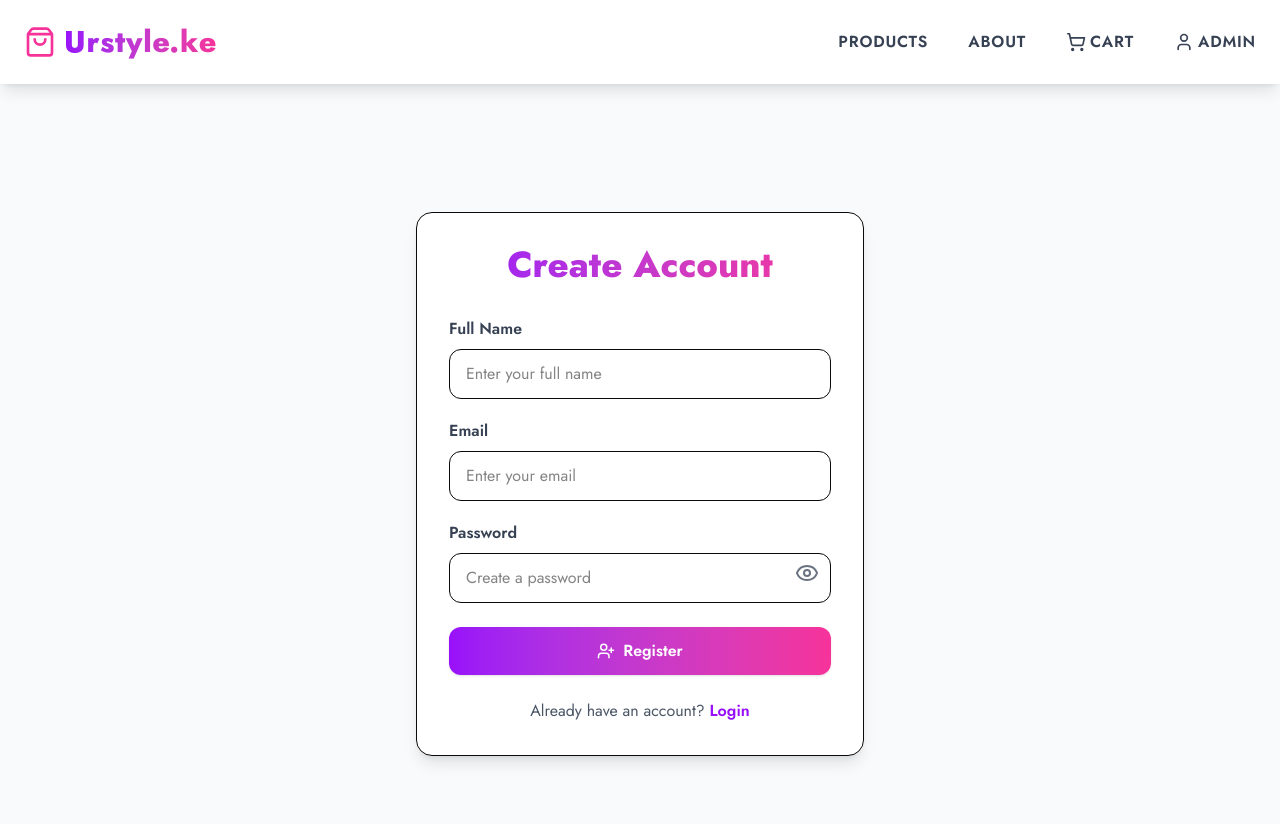
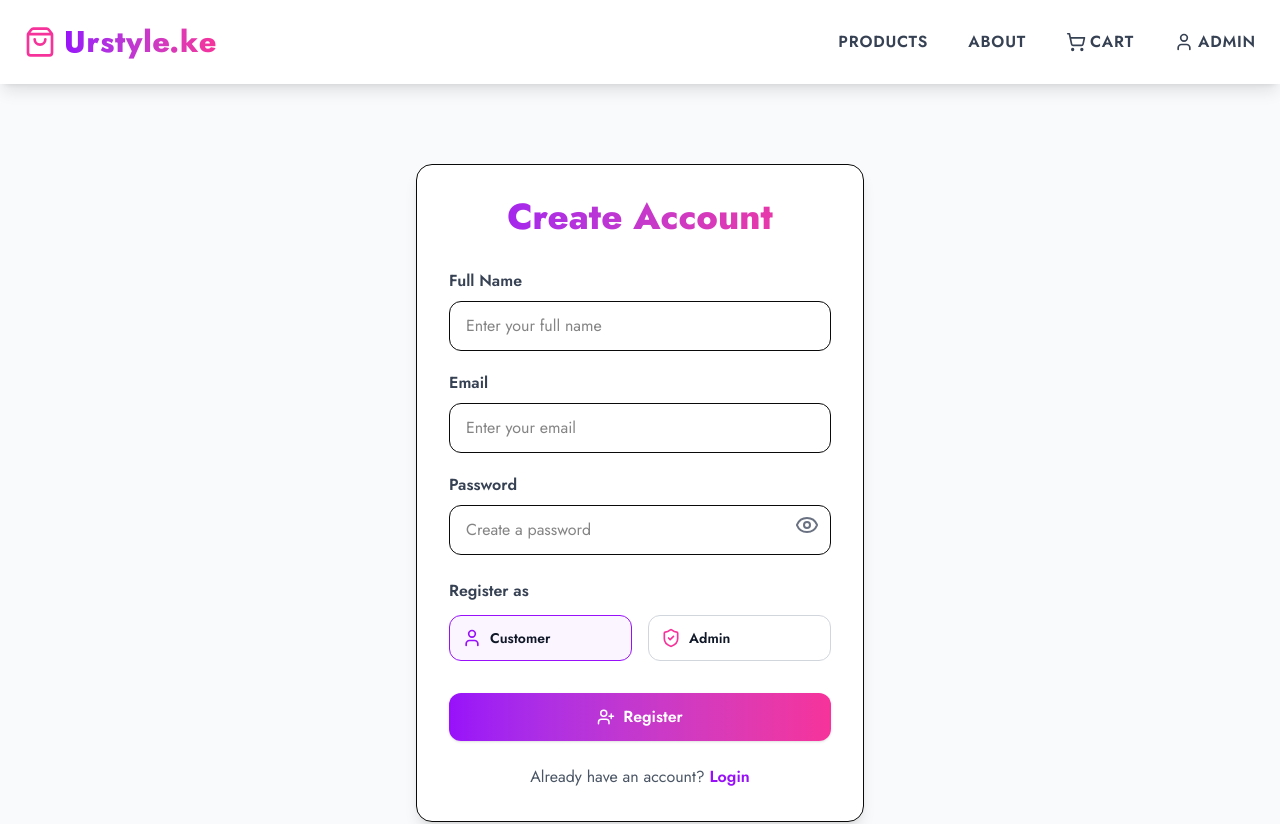
Before and after one commit to Griffinsshem/urstyle.ke, a Next.js app: page /register in a window 1280 px wide. Shown: the top 824 px of the page. Built offline with nearby package versions, Linux system fonts and the light colour scheme.

Commit message:
feat(auth): add role selection (customer/admin) to registration page with styled selector UI

```diff
--- a/src/app/register/page.js
+++ b/src/app/register/page.js
@@ -2,10 +2,11 @@
 
 import Link from "next/link";
 import { useState } from "react";
-import { Eye, EyeOff, UserPlus } from "lucide-react";
+import { Eye, EyeOff, UserPlus, ShieldCheck, User } from "lucide-react";
 
 export default function RegisterPage() {
   const [showPassword, setShowPassword] = useState(false);
+  const [role, setRole] = useState("customer");
 
   return (
     <div className="min-h-screen flex items-center justify-center bg-gray-50 px-6 py-20">
@@ -15,7 +16,7 @@ export default function RegisterPage() {
           Create Account
         </h1>
 
-        {/* Name */}
+        {/* Full Name */}
         <div className="mb-5">
           <label className="text-gray-700 font-semibold mb-2 block">Full Name</label>
           <input
@@ -37,9 +38,7 @@ export default function RegisterPage() {
 
         {/* Password */}
         <div className="mb-6 relative">
-          <label className="text-gray-700 font-semibold mb-2 block">
-            Password
-          </label>
+          <label className="text-gray-700 font-semibold mb-2 block">Password</label>
           <input
             type={showPassword ? "text" : "password"}
             className="w-full px-4 py-3 border rounded-xl focus:outline-none focus:ring-2 focus:ring-purple-500"
@@ -52,6 +51,40 @@ export default function RegisterPage() {
           >
             {showPassword ? <EyeOff /> : <Eye />}
           </button>
+        </div>
+
+        {/* ROLE SELECTOR */}
+        <div className="mb-8">
+          <label className="text-gray-700 font-semibold block mb-3">Register as</label>
+
+          <div className="grid grid-cols-2 gap-4">
+
+            {/* Customer */}
+            <button
+              type="button"
+              onClick={() => setRole("customer")}
+              className={`flex items-center gap-2 border rounded-xl p-3 transition ${role === "customer"
+                  ? "border-purple-600 bg-purple-50"
+                  : "border-gray-300 bg-white"
+                }`}
+            >
+              <User className="w-5 h-5 text-purple-600" />
+              <span className="font-semibold text-gray-900 text-sm">Customer</span>
+            </button>
+
+            {/* Admin */}
+            <button
+              type="button"
+              onClick={() => setRole("admin")}
+              className={`flex items-center gap-2 border rounded-xl p-3 transition ${role === "admin"
+                  ? "border-pink-500 bg-pink-50"
+                  : "border-gray-300 bg-white"
+                }`}
+            >
+              <ShieldCheck className="w-5 h-5 text-pink-500" />
+              <span className="font-semibold text-gray-900 text-sm">Admin</span>
+            </button>
+          </div>
         </div>
 
         {/* Register Button */}
```
